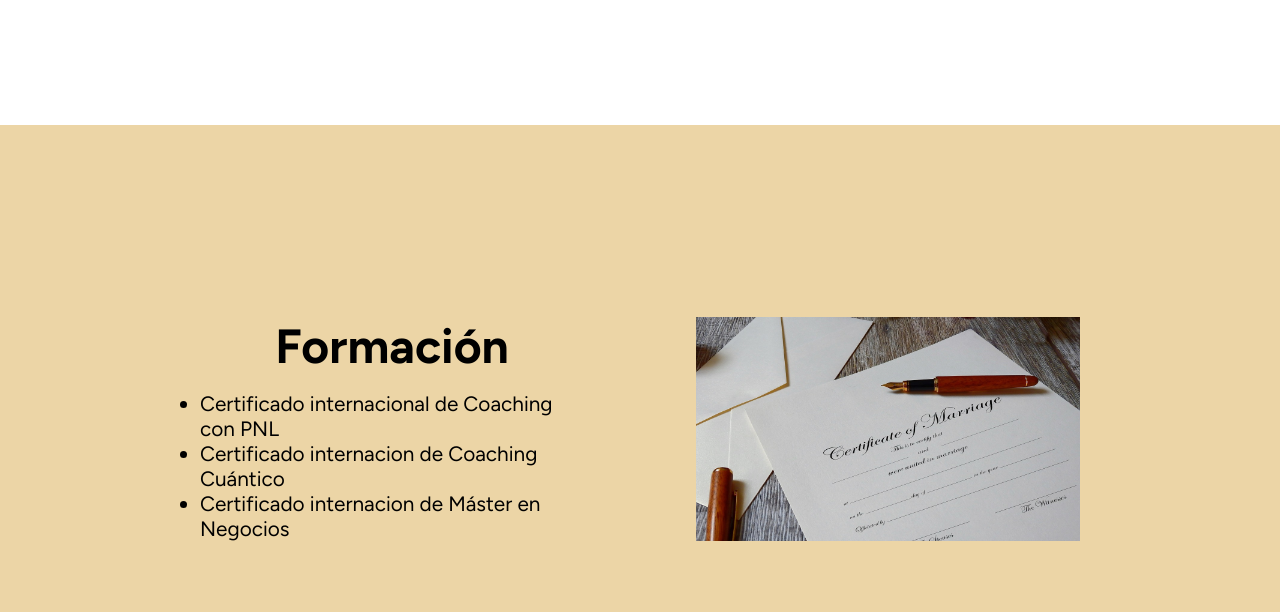
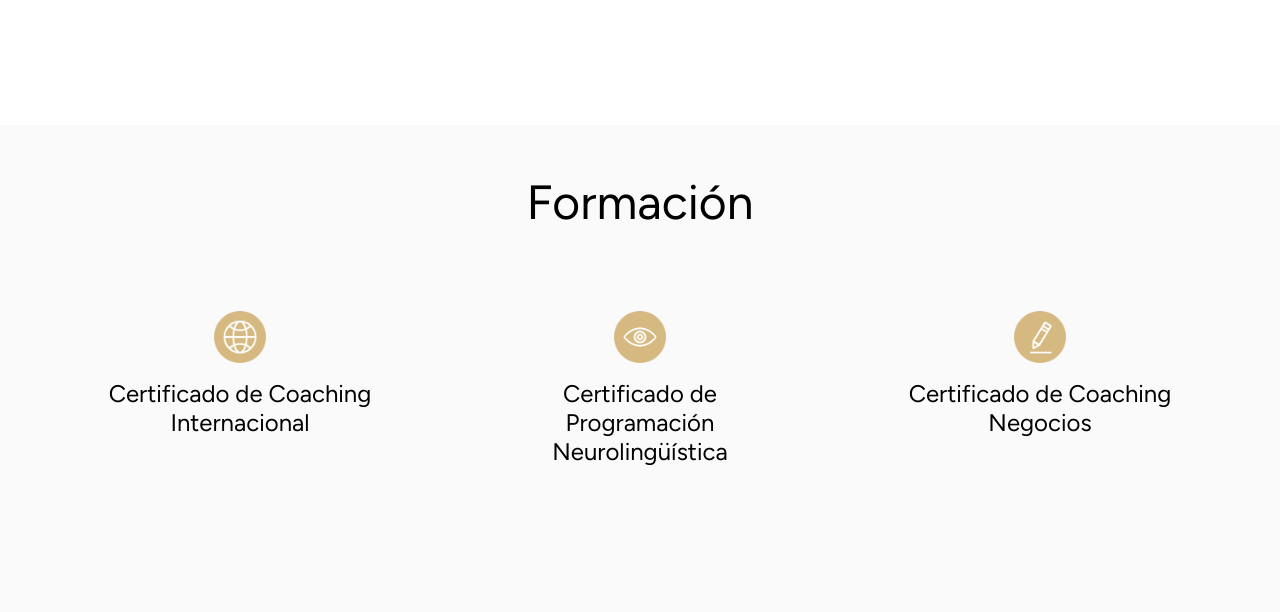
Before and after one commit to SergioGarciaJimenez/desireecisneros, a plain HTML site: page sobre.html in a window 1280 px wide. Shown: the part 606-1218 px from the top of the page. Drawn offline with Linux system fonts and the light colour scheme; a web font is replaced by a local one.

Commit message:
Cambios html y css

```diff
--- a/css/styles.css
+++ b/css/styles.css
@@ -79,7 +79,7 @@ main {
   font-weight: normal;
 }
 
-.me, .sobre, .formacion {
+.me, .sobre {
   padding-top: 12rem;
   padding-bottom: 8rem;
   display: flex;
@@ -92,7 +92,7 @@ main {
   width: 20%;
 }
 
-.text, .sobreMi, .formacionText {
+.text, .sobreMi {
   display: flex;
   flex-direction: column;
   justify-content: center;
@@ -104,6 +104,7 @@ h3 {
   font-size: 3rem;
   font-family: "Figtree", sans-serif;
   padding-bottom: 1rem;
+  font-weight: normal;
 }
 
 .parrafo {
@@ -209,16 +210,30 @@ h4 {
 }
 
 .formacion {
-  background-color: #ecd5a6;
-}
-
-.formacionText {
-  width: 30%;
+  display: flex;
+  flex-direction: column;
+  align-items: center;
+  padding-top: 3rem;
+  background-color: #fafafa;
 }
 
 .formacionList {
-  font-family: "Figtree", sans-serif ;
-  font-size: 1.3rem;
+  display: flex;
+  flex-direction: row;
+  justify-content: center;
+  align-items: flex-start;
+  gap: 7rem;
+  padding-top: 4rem;
+  padding-bottom: 8rem;
+}
+
+.cajaFormacion {
+  display: flex;
+  flex-direction: column;
+  justify-content: center;
+  align-items: center;
+  text-align: center;
+  width: 22.5%;
 }
 
 #titulo {
--- a/sobre.html
+++ b/sobre.html
@@ -30,7 +30,7 @@
       <div class="menu">
         <a class="lista" href="index.html">Inicio</a>
         <a class="selected" href="sobre.html">Sobre mi</a>
-        <a class="lista" href="sesiones.html">Sesiones</a>
+        <!-- <a class="lista" href="sesiones.html">Sesiones</a> -->
         <a class="lista" href="contacto.html">Contacto</a>
       </div>
     </header>
@@ -53,24 +53,30 @@
             <a href="contacto.html" class="button">¡Quiero trabajar contigo!</a>
           </div>
         </div>
+        <div class="formacion">
+          <h3>Formación</h3>
+          <div class="formacionList">
+            <div class="cajaFormacion">
+              <img src="img/iconos/mundo.png" class="iconoCaja" alt="diploma" />
+              <h4>Certificado de Coaching Internacional</h4>
+            </div>
+            <div class="cajaFormacion">
+              <img src="img/iconos/ojo.png" class="iconoCaja" alt="diploma" />
+              <h4>Certificado de Programación Neurolingüística</h4>
+            </div>
+            <div class="cajaFormacion">
+              <img src="img/iconos/lapiz.png" class="iconoCaja" alt="diploma" />
+              <h4>Certificado de Coaching Negocios</h4>
+            </div>
 
-        <div class="formacion">
-          <div class="formacionText">
-            <h3>Formación</h3>
-              <ul class="formacionList">
-                <li>Certificado internacional de Coaching con PNL</li>
-                <li>Certificado internacion de Coaching Cuántico</li>
-                <li>Certificado internacion de Máster en Negocios</li>
-              </ul>
           </div>
-          <img id="titulo" src="img/titulo.jpg" alt="Titulo PNL">
         </div>
       </main>
       <footer>
         <div class="footer-row">
           <img id="logo-footer" src="img/logo.png" />
           <p class="footer-parrafo">
-            Copyright © 2024 | Desiree Rubiera Cisneros
+            Copyright © 2024 | Sergio García Jiménez
           </p>
           <div class="iconos">
             <img class="icono" src="img/rrss/instagram.png" alt="Mi instagram" />
```
Also changed, not shown: contacto.html (+2 -2 lines), index.html (+3 -3 lines).
